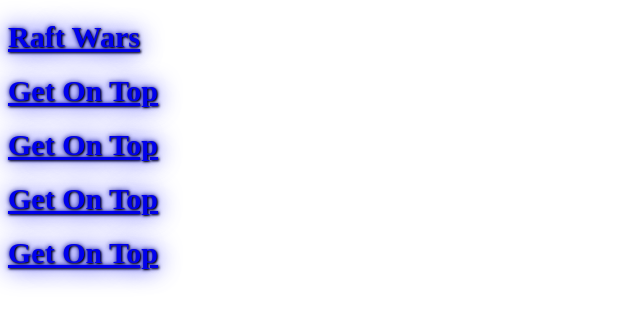
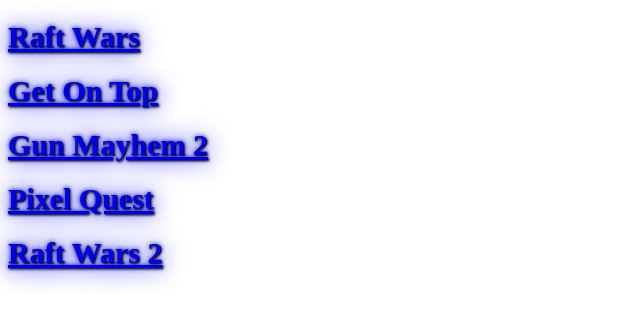
Before and after one commit to nerp1/nerp1.github.io, a plain HTML site: page index.html in a window 1280 px wide. Shown: the whole page, without its empty margins (0-640 px from the left). Drawn offline with Linux system fonts and the light colour scheme.

Commit message:
Update index.html

```diff
--- a/index.html
+++ b/index.html
@@ -7,8 +7,8 @@
   <body>
     <h1><a href="gamesites/raftwars.html">Raft Wars</a></h1>
 	<h1><a href="gamesites/getontop.html">Get On Top</a></h1>
-	<h1><a href="gamesites/gunmay.html">Get On Top</a></h1>
-	<h1><a href="gamesites/pixelquest.html">Get On Top</a></h1>
-	<h1><a href="gamesites/raftwar2.html">Get On Top</a></h1>
+	<h1><a href="gamesites/gunmay.html">Gun Mayhem 2</a></h1>
+	<h1><a href="gamesites/pixelquest.html">Pixel Quest</a></h1>
+	<h1><a href="gamesites/raftwar2.html">Raft Wars 2</a></h1>
  </body>
 </html>
```
